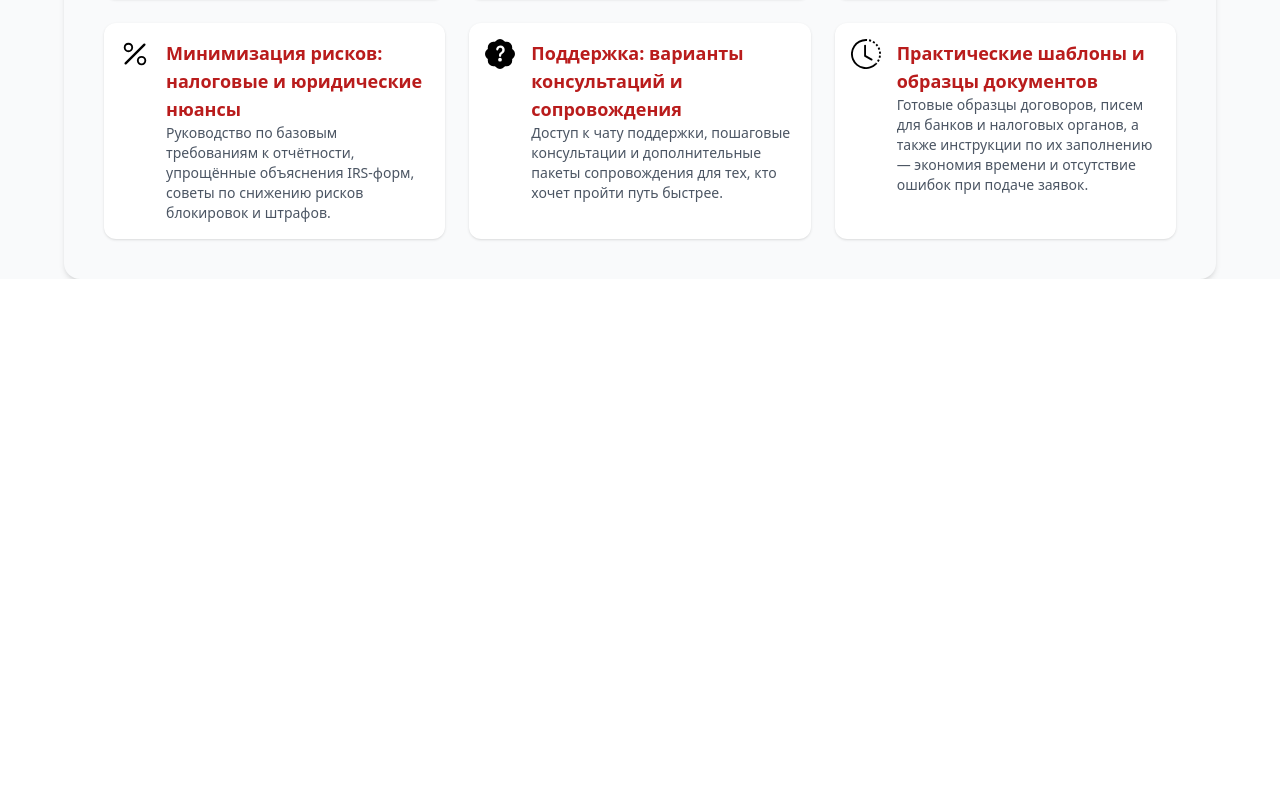
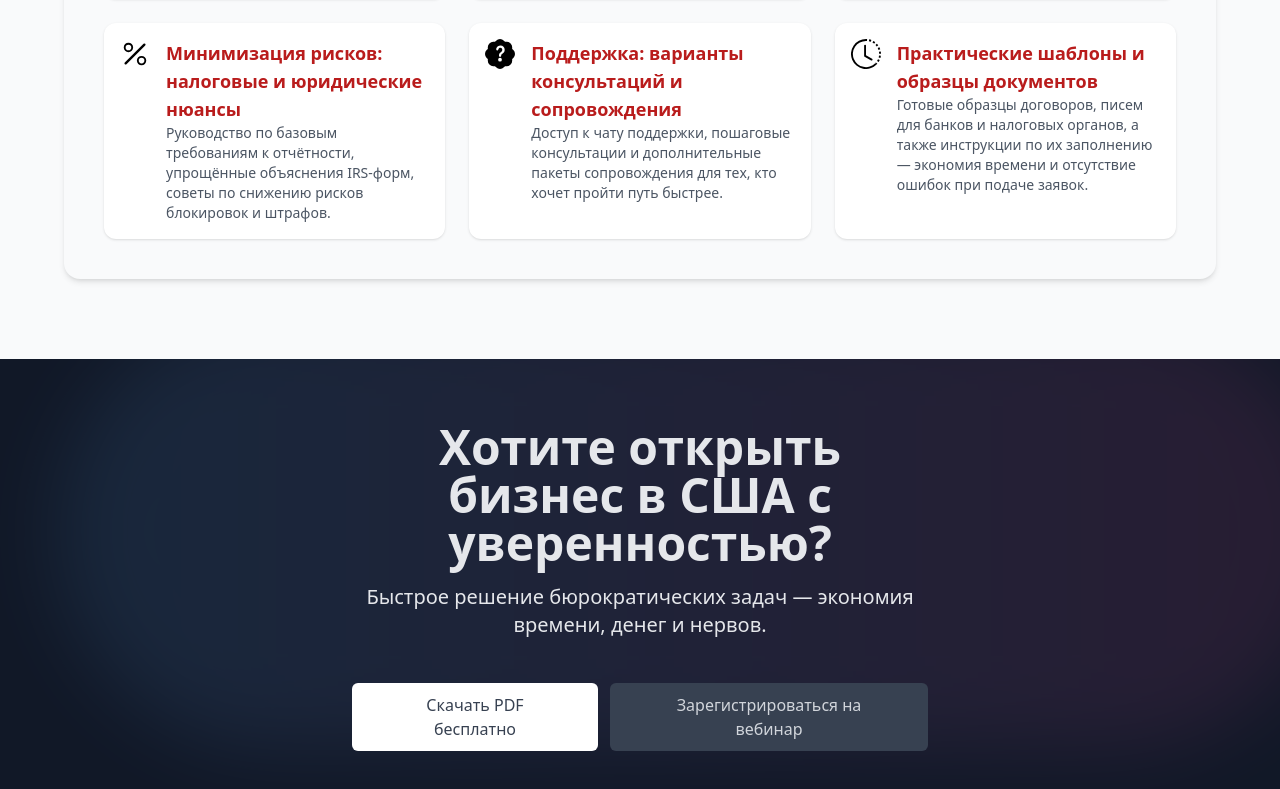
Before and after one commit to elmar8287/appliance, a React (Vite) app: page / in a window 1280 px wide. Shown: the part 1678-2467 px from the top of the page. Before the commit the page ends 1957 px from the top, so only its background shows below. Built offline with nearby package versions, Linux system fonts and the light colour scheme.

Commit message:
CTA section added

```diff
--- a/src/App.jsx
+++ b/src/App.jsx
@@ -192,55 +192,40 @@ function Benefits() {
   );
 }
 
-// // ================= Home =================
-// function Home() {
-//     const categories = [
-//     { name: "Kitchen Appliances", image: kitchen},
-//     { name: "Bathroom Parts", image: bath },
-//     { name: "Electrical", image: electrical },
-//     { name: "Plumbing", image: plum },
-//   ];
-//   return (
-//     <div>
-//       <Hero />
-//       <section className="max-w-5xl mx-auto px-4 py-8">
-//         <h2 className="text-2xl font-bold mb-4">Top Products</h2>
-//         <div className="grid grid-cols-2 md:grid-cols-4 gap-6">
-//           {products.slice(0, 8).map(p => (
-//             <div key={p.tracking} className="bg-white rounded-lg shadow p-4">
-//               <img src={p.image} alt={p.name} className="w-full h-40 object-cover rounded mb-3" />
-//               <h3 className="font-semibold">{p.name}</h3>
-//               <p className="text-gray-600">${p.price}</p>
-//               <Link to={`/product/${p.tracking}`} className="inline-block mt-3 bg-blue-600 text-white px-4 py-2 rounded">
-//                 View Details
-//               </Link>
-//             </div>
-//           ))}
-//         </div>
-//         <div className="text-center mt-6">
-//           <Link to="/products" className="inline-block bg-gray-800 text-white px-6 py-2 rounded">
-//             See All Products
-//           </Link>
-//         </div>
-//       </section>
-//       {/* Popular Categories */}
-//       <section className="max-w-5xl mx-auto px-4 py-12">
-//         <h2 className="text-2xl font-bold mb-6">Popular Categories</h2>
-//         <div className="grid grid-cols-2 md:grid-cols-4 gap-6">
-//           {categories.map((c, idx) => (
-//             <div key={idx} className="bg-white rounded-lg shadow hover:shadow-lg transition p-4 text-center">
-//               <img src={c.image} alt={c.name} className="w-full h-32 object-cover rounded mb-3" />
-//               <h3 className="font-semibold text-gray-800">{c.name}</h3>
-//               <button className="mt-3 bg-blue-600 text-white px-4 py-2 rounded">
-//                 Explore
-//               </button>
-//             </div>
-//           ))}
-//         </div>
-//       </section>
-//     </div>
-//   );
-// }
+// ================= CTA =================
+function CTA() {
+
+  return (
+    <section className="relative overflow-hidden py-12 mt-20 px-4 bg-gray-900 md:px-8">
+            <div className="w-full h-full rounded-full bg-gradient-to-r from-[#58AEF1] to-pink-500 absolute -top-12 -right-14 blur-2xl opacity-10"></div>
+            <div className="max-w-xl mx-auto text-center relative">
+                <div className="py-4">
+                    <h3 className="text-3xl text-gray-200 font-semibold md:text-5xl">
+                        Хотите открыть бизнес в США с уверенностью?
+                    </h3>
+                    <h4 className="text-lg text-gray-200 md:text-xl mt-4">
+  Быстрое решение бюрократических задач — экономия времени, денег и нервов.
+</h4>
+                </div>
+                <div className="mt-5 items-center justify-center gap-3 sm:flex">
+                    <a
+                        href="#leadform"
+                        className="block w-full mt-2 py-2.5 px-8 text-gray-700 bg-white rounded-md duration-150 hover:bg-gray-100 sm:w-auto"
+                    >
+                        Скачать PDF бесплатно
+                    </a>
+                    <a
+                        href="tel:+13468002250"
+                        className="block w-full mt-2 py-2.5 px-8 text-gray-300 bg-gray-700 rounded-md duration-150 hover:bg-gray-800 sm:w-auto"
+                    >
+                        Зарегистрироваться на вебинар
+                    </a>
+                </div>
+
+            </div>
+        </section>
+  );
+}
 
 // // ================= Products Page =================
 // function ProductsPage() {
@@ -314,6 +299,7 @@ export default function App() {
       <Header />
       <About />
       <Benefits />
+      <CTA />
       {/* <Routes>
         <Route path="/" element={<Home />} />
         <Route path="/products" element={<ProductsPage />} />
```
